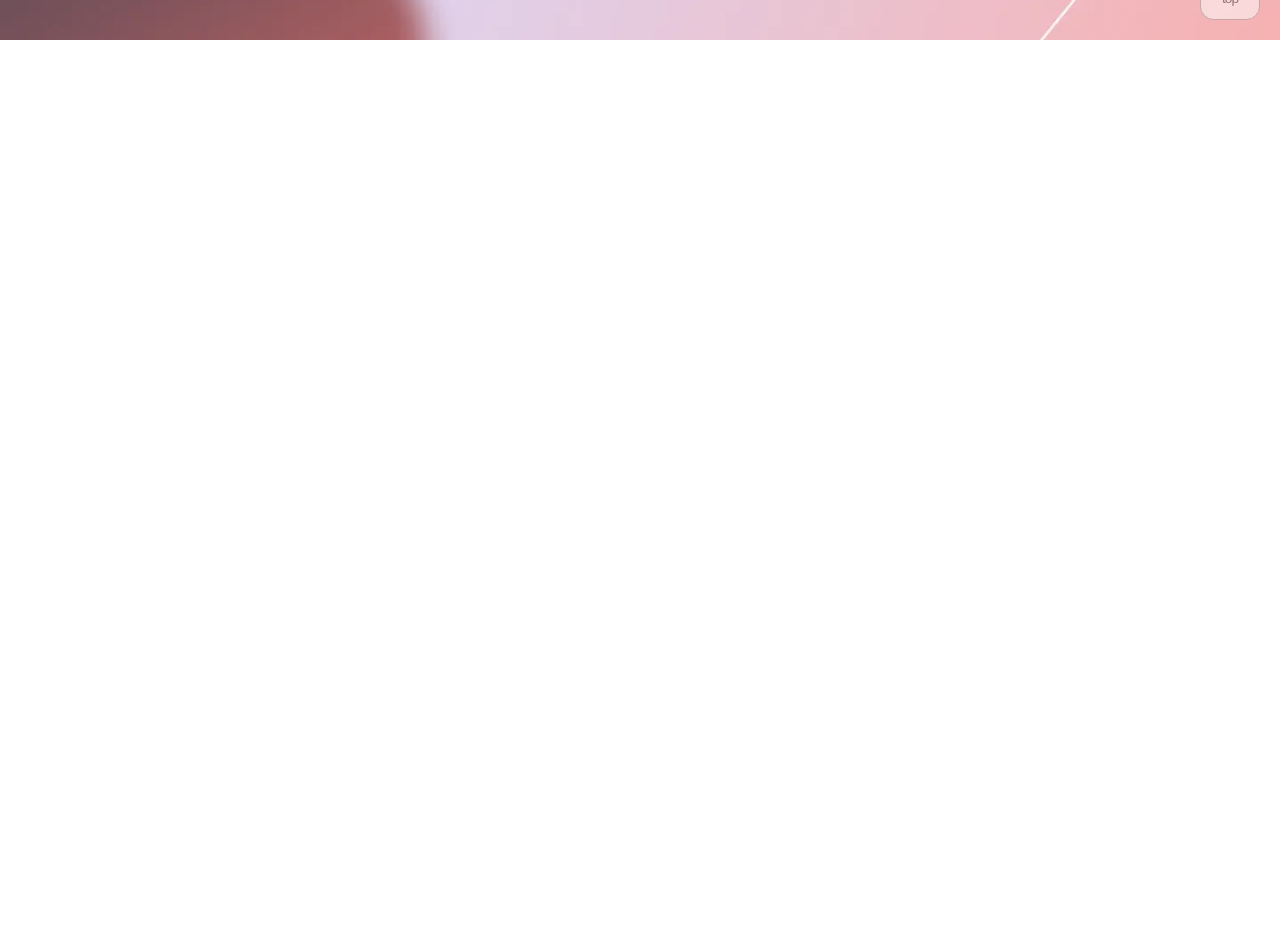
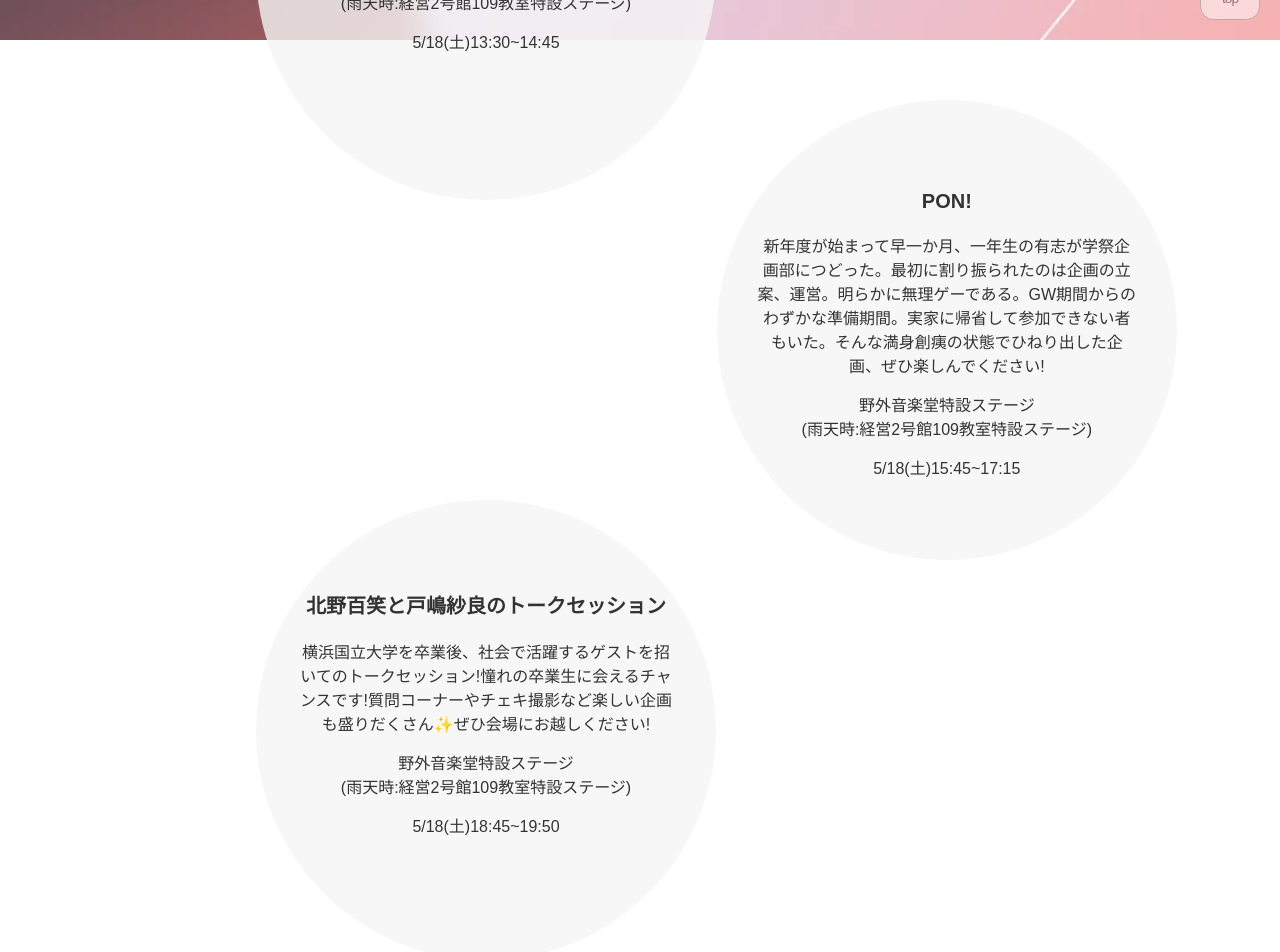
Before and after one commit to ynufes-tech/ynufes-seiryo24, a Nuxt app: page /event in a window 1280 px wide. Before the commit this address had no page. Shown: the part 760-1712 px from the top of the page. Before the commit the page ends 800 px from the top, so only its background shows below. Built offline with nearby package versions, Linux system fonts and the light colour scheme.

Commit message:
page完成

```diff
--- a/components/EventWrap.vue
+++ b/components/EventWrap.vue
@@ -31,26 +31,52 @@ const props = defineProps({
 <style lang="scss" scoped>
 @use "@/assets/scss/_breakpoint.scss" as *;
 .event-wrap {
-  height: 420px;
-  width: 420px;
+  height: 460px;
+  width: 460px;
   border-radius: 50%;
   background-color: rgba(#f6f6f6, 0.8);
   text-align: center;
+  @include md {
+    height: 380px;
+    width: 380px;
+  }
+  @include sm {
+    height: 300px;
+    width: 300px;
+  }
   > h1 {
     margin: 20px auto;
-    font-size: 24px;
-    padding-top: 65px;
-    width: 320px;
+    font-size: 20px;
+    padding-top: 70px;
+    width: 460px;
     @include md {
-      font-size: 20px;
+      font-size: 16px;
+      width: 380px;
+      padding-top: 60px;
+      margin: 15px auto;
+    }
+    @include sm {
+      width: 300px;
+      font-size: 12px;
+      padding-top: 50px;
+      margin: 12px auto;
     }
   }
   > p {
     margin: 15px auto;
     font-size: 16px;
-    width: 320px;
+    width: 380px;
+    padding: 0 30px;
+    white-space: pre-wrap;
     @include md {
-      font-size: 12px;
+      font-size: 14px;
+      width: 340px;
+      padding: 0 20px;
+    }
+    @include sm {
+      width: 270px;
+      font-size: 10px;
+      padding: 0 15px;
     }
   }
 }
--- /dev/null
+++ b/pages/event/index.vue
@@ -0,0 +1,196 @@
+<script lang="ts" setup></script>
+<template>
+  <div class="page-root">
+    <HeaderPageIcon />
+    <div class="event-page">
+      <PageTitle :title="'EVENT'" :sub-title="'本部企画一覧'" />
+      <div class="inner-event-page">
+        <div class="item-wrap">
+          <EventWrap
+            title="横国のど自慢大会"
+            mainscript="野音で開催!横国のど自慢大会!美声を響かせ、熱いステージを盛り上げよう!素晴らしいパフォーマンスと豪華賞品をお楽しみに!会場で待ってるよ!"
+            place="野外音楽堂特設ステージ
+(雨天時:経営2号館109教室特設ステージ)"
+            day="5/18(土)13:30~14:45"
+            class="odd-item"
+          />
+          <EventWrap
+            title="PON!"
+            mainscript="新年度が始まって早一か月、一年生の有志が学祭企画部につどった。最初に割り振られたのは企画の立案、運営。明らかに無理ゲーである。GW期間からのわずかな準備期間。実家に帰省して参加できない者もいた。そんな満身創痍の状態でひねり出した企画、ぜひ楽しんでください!"
+            place="野外音楽堂特設ステージ
+(雨天時:経営2号館109教室特設ステージ)"
+            day="5/18(土)15:45~17:15"
+            class="even-item"
+          />
+          <EventWrap
+            title="北野百笑と戸嶋紗良のトークセッション"
+            mainscript="横浜国立大学を卒業後、社会で活躍するゲストを招いてのトークセッション!憧れの卒業生に会えるチャンスです!質問コーナーやチェキ撮影など楽しい企画も盛りだくさん✨️ぜひ会場にお越しください!"
+            place="野外音楽堂特設ステージ
+(雨天時:経営2号館109教室特設ステージ)"
+            day="5/18(土)18:45~19:50"
+            class="odd-item"
+          />
+          <EventWrap
+            title="華憐〜花火大会〜"
+            mainscript="大学祭テーマ花瑞希に合わせ、華やかで可憐なハナミズキのように、儚くも美しい花火を揃えました。野外音楽堂から一望できます!計8回、全15発の花火をお楽しみください!
+注意:打上中は混雑緩和のため野外音楽堂の出入り口で規制を行います。ご理解ご協力お願いいたします。"
+            place="野外音楽堂特設ステージ
+(雨天時:)"
+            day="5/18(土)19:45~20:00"
+            class="even-item"
+          />
+          <EventWrap
+            title="アンケート at 図書館"
+            mainscript="清陵祭に関するアンケート調査を実施しています。回答してくださった方全員に協賛品をお渡しします!是非ご協力ください~!!"
+            place="図書館前オープンカフェスペース"
+            day="5/18(土)13:00~16:30
+5/19(日)10:00~14:30"
+            class="odd-item"
+          />
+          <EventWrap
+            title="4コマ漫画コンテストin 横国"
+            mainscript="4コマ漫画コンテストが横国で開催!クスッと笑えたり、感動もできる4コマ漫画。事前募集の作品から選ばれた10作品が図書館に展示されます!当日参加可能な部門もあるので皆さん是非お越しください~!"
+            place="図書館1階 情報ラウンジ手前"
+            day="5月18日(土)13:00~16:30
+5月19日(日)10:00~14:30"
+            class="even-item"
+          />
+          <EventWrap
+            title="お野菜はがき工房"
+            mainscript="本物のお野菜をスタンプにしてはがきを作ろう!いつもみんなが食べている野菜はスタンプにするとどんな模様になるかな?どんなはがきになるかはみんなの発想力次第!図書館でお待ちしています!"
+            place="図書館1階 shoca."
+            day="5/18(土)13:00~16:30
+5/19(日)10:00~14:30"
+            class="odd-item"
+          />
+          <EventWrap
+            title="横国ゲーム広場"
+            mainscript="横国の学園祭は屋台だけじゃない!!魚釣りや輪投げ、窓を目掛けてボールを投げるストラックアウトなど、たくさんの楽しいゲームを用意して待ってます!誰でも無料で参加できるので、是非お友達と一緒に遊びにきてね~"
+            place="図書館1階 shoca."
+            day="5/18(土)13:00〜16:30
+5/19(日)10:00~14:30"
+            class="even-item"
+          />
+          <EventWrap
+            title="ミサンガで願いを叶えよう!"
+            mainscript="ミサンガは「糸が切れると願いが叶う」として、手首や足首につけられてきました。スポーツや受験など様々な願いをのせて編まれることやプレゼントされることもありますね。そんなミサンガを編むことができる企画です!完成したら身につけて大学祭を周って楽しんでくださいね!!"
+            place="図書館１階情報ラウンジ"
+            day="5/18(土)13:00~16:30
+5/19(日)10:00~14:30"
+            class="odd-item"
+          />
+          <EventWrap
+            title="犯人を追え!謎解きスタンプラリー"
+            mainscript="盗まれてしまった横国のモニュメントを取り戻すため、校内に仕掛けられた謎を解きながらラリーを完成させよう!無事完成させることができたら、かもめ先輩からのご褒美も用意してあるよ!"
+            place="図書館1階 shoca."
+            day="5/18(土)13:00~16:30
+5/19(日)10:00~14:30"
+            class="even-item"
+          />
+          <EventWrap
+            title="Talk to US"
+            mainscript="皆さんこんにちは!こんばんは!お元気ですか?今日は、皆でおしゃべりして楽しんじゃおう!!待ってるよ!"
+            place="図書館1階メディアブース"
+            day="5/18(土)13:50~16:20"
+            class="odd-item"
+          />
+          <EventWrap
+            title="YNUカーニバル"
+            mainscript="パフォーマンスステージが野音にて開催!横国の豪華3団体が出演!ここでしか見れないラインナップでのパフォーマンスを見逃すな!清陵祭を最後まで楽しみたい人は野音に集合!!乞うご期待!!"
+            place="野外音楽堂特設ステージ
+(雨天時:メディアホーム)"
+            day="5/19(日)13:00~14:30"
+            class="even-item"
+          />
+        </div>
+      </div>
+    </div>
+  </div>
+</template>
+
+<style lang="scss" scoped>
+@use "@/assets/scss/_breakpoint.scss" as *;
+
+.inner-event-page {
+  position: relative;
+  top: 500px;
+  left: 20%;
+  width: 60%;
+  padding-bottom: 20%;
+  @include md {
+    top: 350px;
+    left: 15%;
+  }
+  @media screen and (max-width: 600px) {
+    left: 15%;
+  }
+  @include sm {
+    top: 250px;
+    left: 15%;
+  }
+}
+
+.item-wrap {
+  position: relative;
+  display: flex;
+  flex-direction: column;
+  .even-item {
+    position: relative;
+    left: 60%;
+    top: -100px;
+    @include xl {
+      left: 40%;
+      top: -60px;
+    }
+    @include lg {
+      left: 25%;
+      top: 0;
+    }
+    @media screen and (max-width: 600px) {
+      left: 0;
+      margin: 10px 0;
+    }
+    @include md {
+    }
+    @include sm {
+    }
+  }
+  .even-item:nth-child(n + 2) {
+    position: relative;
+    left: 60%;
+    top: -100px;
+    @include xl {
+      left: 40%;
+      top: -65px;
+    }
+    @include lg {
+      left: 25%;
+      top: 0;
+    }
+    @media screen and (max-width: 600px) {
+      left: 0;
+    }
+    @include md {
+    }
+    @include sm {
+    }
+  }
+  .odd-item:nth-child(n + 2) {
+    position: relative;
+    top: -160px;
+    @include xl {
+      top: -120px;
+    }
+    @include lg {
+      top: 0;
+    }
+    @media screen and (max-width: 600px) {
+      margin: 10px 0;
+    }
+    @include md {
+    }
+    @include sm {
+    }
+  }
+}
+</style>
```
